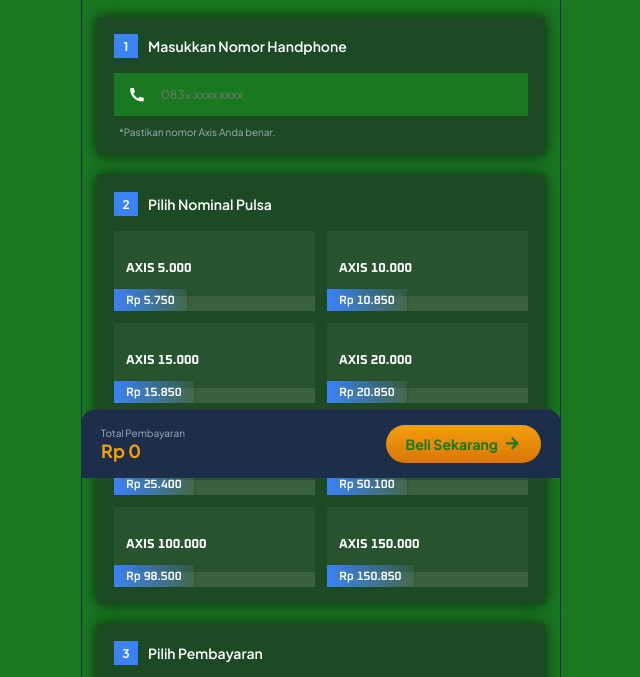
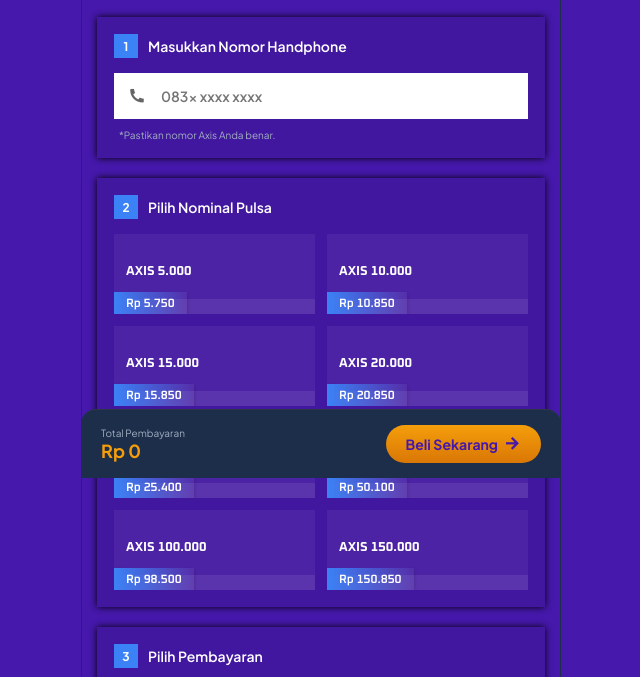
Before and after one commit to diwebin-aja/ppob, a plain HTML site: page axis.html in a window 1280 px wide. Shown: the part 322-999 px from the top of the page, without its empty margins (319-959 px from the left). Drawn offline with nearby package versions, Linux system fonts and the light colour scheme.

Commit message:
Update axis.html

```diff
--- a/axis.html
+++ b/axis.html
@@ -27,8 +27,8 @@
     <style>
     /* --- RESET & VARIABLES --- */
     :root {
-        --bg-dark: #197921;
-        --card-bg: #1c4a24;
+        --bg-dark: #4618AC;
+        --card-bg: #4217a0;
         --item-bg: #101935;
         --text-white: #ffffff;
         --text-grey: #a0aec0;
@@ -297,7 +297,7 @@
     /* 0 0 = Posisi tengah */
     /* 25px = Sebaran blur (semakin besar semakin 'tinggi' melayangnya) */
     /* rgba = Warna hitam dengan transparansi 50% */
-    box-shadow: 0 0 15px rgba(0, 0, 0, 0.7);
+    box-shadow: 0 0 7px rgba(0, 0, 0, 1);
 
     /* Opsional: Agar tumpukan layer terlihat benar-benar di atas */
     position: relative;
@@ -438,12 +438,13 @@
     .form-input {
         width: 100%;
         padding: 12px 12px 12px 45px;
-        background-color: var(--bg-dark);
+        background-color: white;
         border: 2px solid transparent;
         border-radius: 0px;
         font-family: var(--font-body);
-        font-size: 12px;
-        font-weight: 400;
+        font-size: 14px;
+        font-weight: 600;
+        color: #333;
         transition: all 0.3s ease;
     }
 
@@ -452,7 +453,7 @@
         left: 14px;
         top: 50%;
         transform: translateY(-50%);
-        color: #fff;
+        color: #666;
         font-size: 18px;
     }
 
@@ -731,7 +732,7 @@
         justify-content: space-between;
         margin-bottom: 8px;
         font-size: 13px;
-        color: white;
+        color: var(--text-grey);
     }
 
     .summary-row.total {
```
